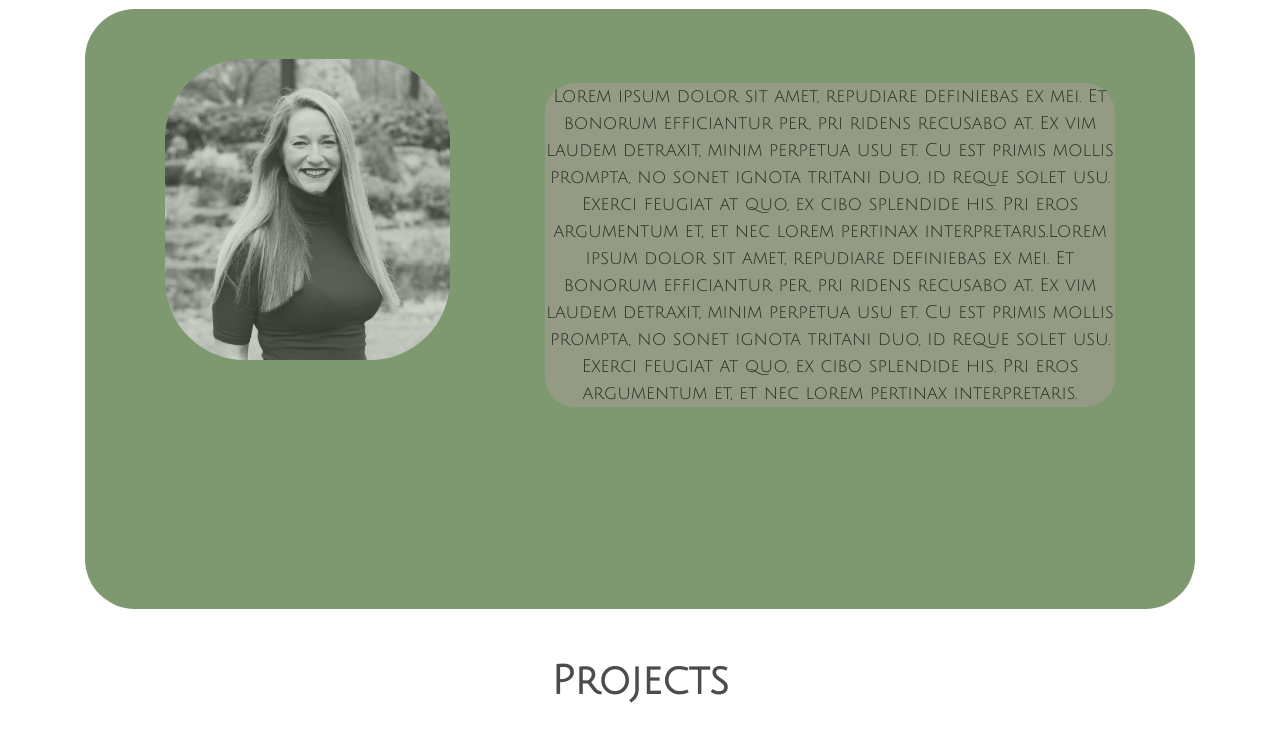
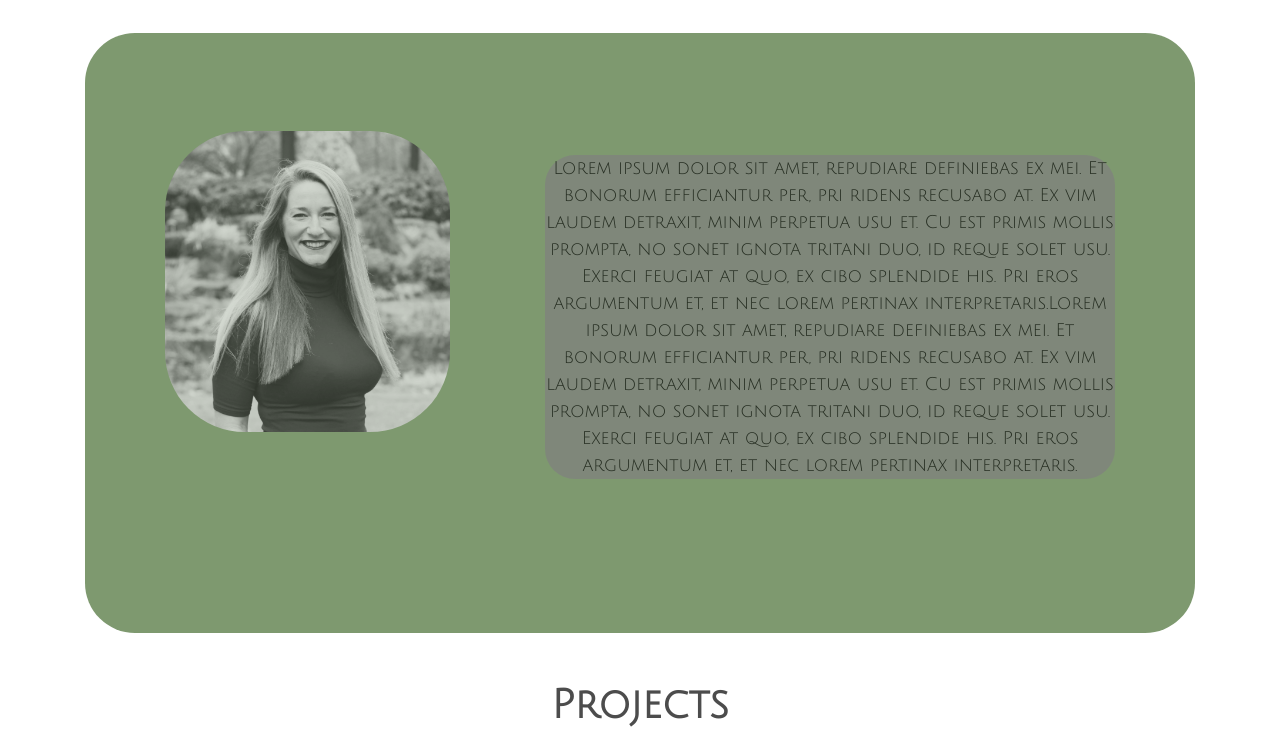
Before and after one commit to smithalex24/Portfolio, a plain HTML site: page index.html in a window 1280 px wide. Shown: the part 795-1540 px from the top of the page. Drawn offline with nearby package versions, Linux system fonts and the light colour scheme.

```diff
--- a/index.html
+++ b/index.html
@@ -10,7 +10,7 @@
 </head>
 <body>
 	<div class="navbar">
-	  <a href="#about">My Story</a>
+	  <a href="#aboutmewrapper">My Story</a>
 	  <a href="#projects">Projects</a>
 	  <a href="#contact">Contact</a>
 	</div>
@@ -24,7 +24,7 @@
 			<h3 id = "subheader">Web Developer</h3>
 		</div>
 	</div>
-
+	<br />
 	<div class = "container">
 		<h1 style="text-align:center;font-family: 'Julius Sans One', sans-serif;font-size: 40px;" id = "name">About Me</h1>
 		<br />
@@ -34,9 +34,14 @@
   			<div class = "row">
   				<div class = "col-sm-12">
   					<div id = "about">
+  			<br />
+  			<br />
   			<div id = "image"><img class = "center" src = "alexworkphoto.jpg"></div>
   			<br />
-			<div id = "aboutmewrapper"><p class = "aboutmestuff">Lorem ipsum dolor sit amet, repudiare definiebas ex mei. Et bonorum efficiantur per, pri ridens recusabo at. Ex vim laudem detraxit, minim perpetua usu et. Cu est primis mollis prompta, no sonet ignota tritani duo, id reque solet usu. Exerci feugiat at quo, ex cibo splendide his. Pri eros argumentum et, et nec lorem pertinax interpretaris.Lorem ipsum dolor sit amet, repudiare definiebas ex mei. Et bonorum efficiantur per, pri ridens recusabo at. Ex vim laudem detraxit, minim perpetua usu et. Cu est primis mollis prompta, no sonet ignota tritani duo, id reque solet usu. Exerci feugiat at quo, ex cibo splendide his. Pri eros argumentum et, et nec lorem pertinax interpretaris.</p>
+			<div id = "aboutmewrapper"><p class = "aboutmestuff">
+				<span>
+				Lorem ipsum dolor sit amet, repudiare definiebas ex mei. Et bonorum efficiantur per, pri ridens recusabo at. Ex vim laudem detraxit, minim perpetua usu et. Cu est primis mollis prompta, no sonet ignota tritani duo, id reque solet usu. Exerci feugiat at quo, ex cibo splendide his. Pri eros argumentum et, et nec lorem pertinax interpretaris.Lorem ipsum dolor sit amet, repudiare definiebas ex mei. Et bonorum efficiantur per, pri ridens recusabo at. Ex vim laudem detraxit, minim perpetua usu et. Cu est primis mollis prompta, no sonet ignota tritani duo, id reque solet usu. Exerci feugiat at quo, ex cibo splendide his. Pri eros argumentum et, et nec lorem pertinax interpretaris.</p>
+			</span>
 			</div>
 		</div>
 	</div>
--- a/style.css
+++ b/style.css
@@ -36,10 +36,11 @@
 }
 .bgimg-2 {
 	background-image: url("project2.png");
-	margin-bottom: 1ef00px;
+	margin-bottom: 100px;
 	background-size: 1000px;
 	min-height: 500px;
 	width: 100%;
+
 
 }
 
@@ -100,7 +101,7 @@
 	border-radius: 50px;
 }
 .aboutmestuff {
-	background: #9E9B8C;
+	background: gray;
 	border-radius: 30px;
 	width: 60%;
 	text-align: center;
```
